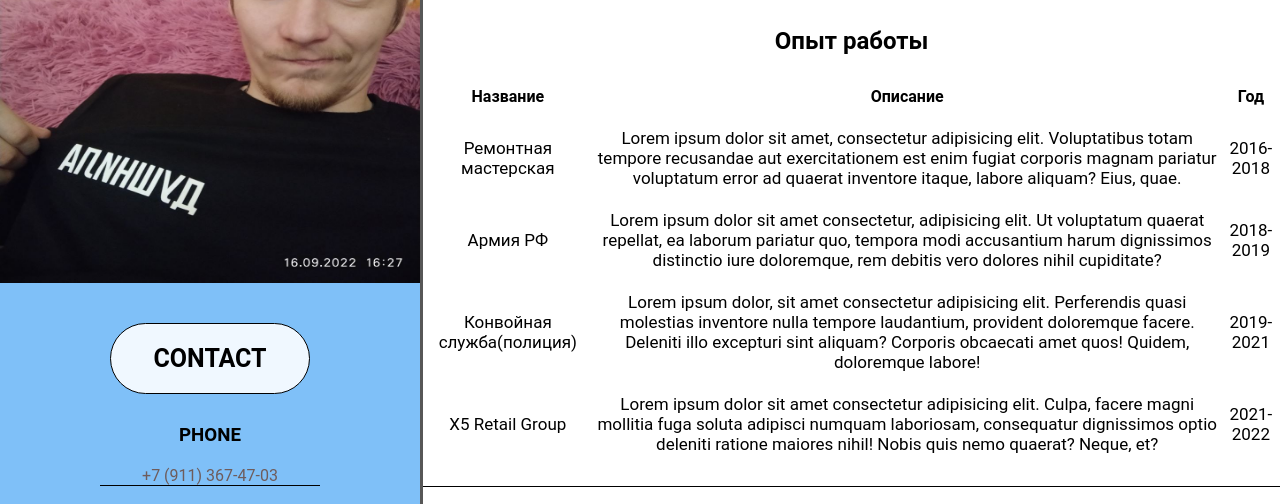
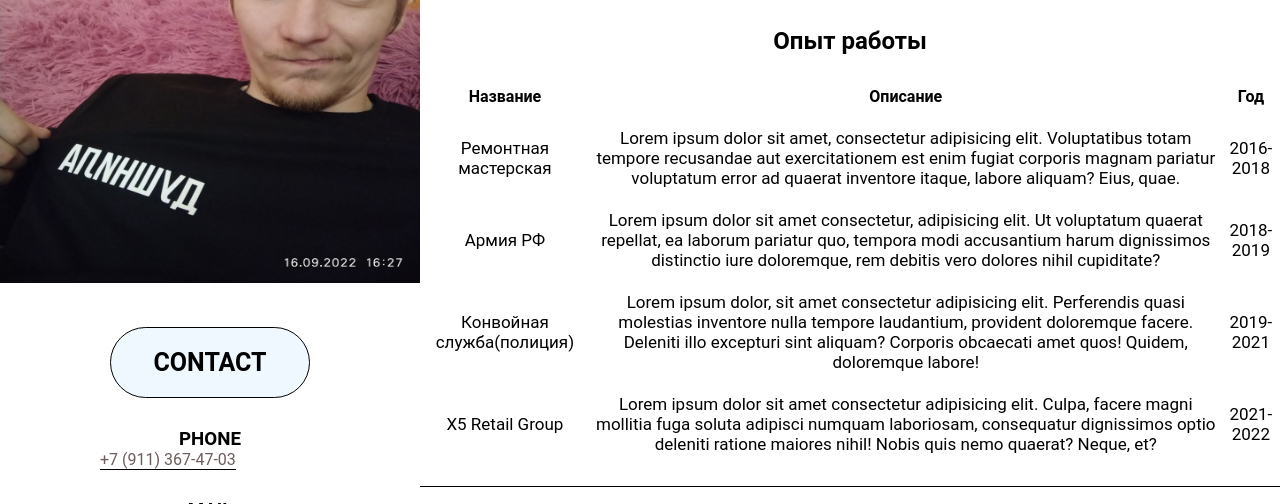
Before and after one commit to Dangozzzz/Resume, a plain HTML site: page main.html in a window 1280 px wide. Shown: the part 217-721 px from the top of the page. Drawn offline with Linux system fonts and the light colour scheme.

Commit message:
Update main.css

```diff
--- a/main.css
+++ b/main.css
@@ -16,6 +16,21 @@ body {
     min-width: 300px;
     min-height: 300px;
 
+}
+
+.Info h2 {
+    width: 200px;
+    margin-top: 40px;
+    margin-left: 110px ;
+    padding-bottom: 20px;
+    padding-top: 20px;
+    align-items: center;
+    text-align: center;
+    font-size: 25px;
+    text-transform: uppercase;
+    border: 1px solid black;
+    border-radius: 100px;
+    background-color: aliceblue;
 }
 
 .off-set{
@@ -48,16 +63,7 @@ body {
     background-color: aliceblue;
 }
 
-.Info {
-    display: grid;
-    grid-template-columns: 420px;
-    background-color: rgb(127, 192, 248);
 
-    border-right: 3px solid rgb(87, 87, 87);
-    border-bottom: 3px solid rgb(87, 87, 87);;
-
-
-}
 
 .Info h2:hover {
     opacity: 0.9;
```
